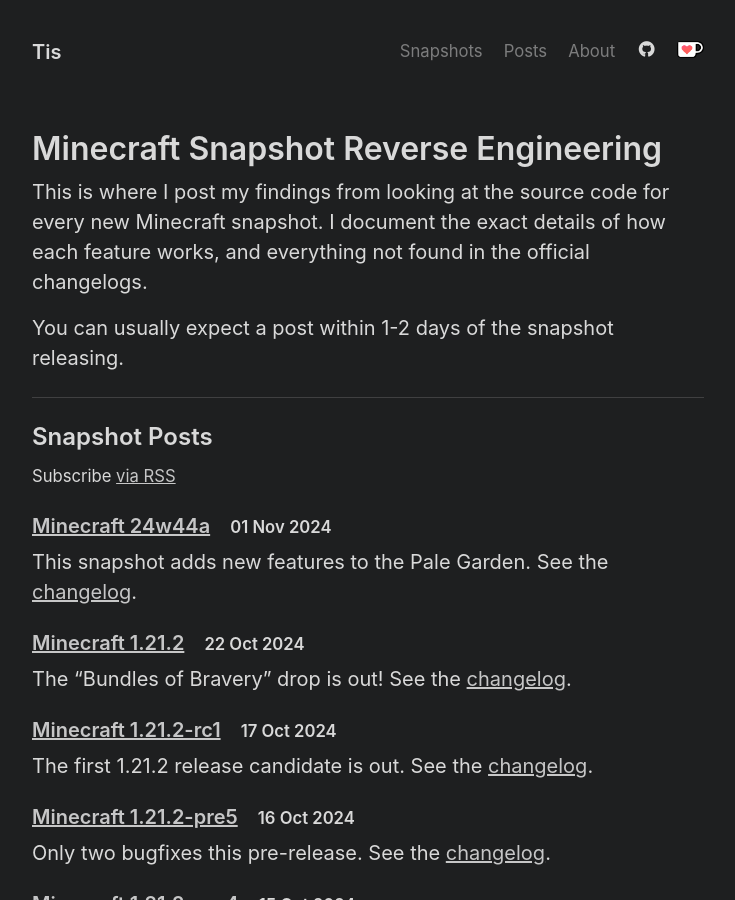
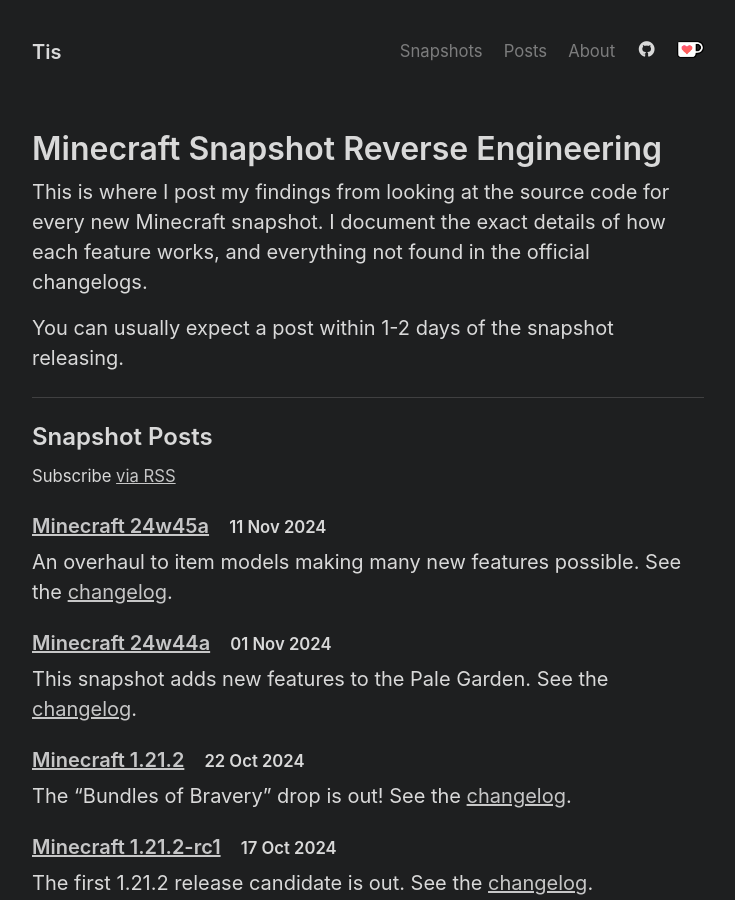
Before and after one commit to Tisawesomeness/tisawesomeness.github.io, a Jekyll site: the page built from snapshots.html, in a window 1280 px wide and 900 px high. Shown: the whole window, without its empty margins (272-1007 px from the left). Built offline with Jekyll 4.4.1, drawn with Linux system fonts in a browser that asks for light colours; comment, search, counter and statistics services are not loaded; a file with an impossible date is left out; some of the changed lines change nothing that is shown.

Commit message:
Add 24w45a

```diff
--- /dev/null
+++ b/snapshots/_posts/2024-11-11-24w45a.md
@@ -0,0 +1,47 @@
+---
+layout: post
+title: "Minecraft 24w45a"
+date: 2024-11-11 01:56:57 -0400
+---
+
+An overhaul to item models making many new features possible. See the [changelog](https://www.minecraft.net/en-us/article/minecraft-snapshot-24w45a).
+
+## Mobs
+
+If two cats or two wolves have compatible collar colors (meaning one dye from one parent and one dye from another parent can be crafted into a third dye), the resulting baby inherits a mix of their colors (according to the output of the crafting recipe). This uses the same mechanics as sheep breeding.
+
+The "Mobs picking up items" section in the changelog lists criteria in order of priority (for example, mobs will compare armor values before comparing toughness values).
+
+## Eyeblossoms
+
+Eyeblossoms emit a `block_change` (frequency 11) vibration when they open or close.
+
+## Structures
+
+Resin Clumps were removed from woodland mansion chests.
+
+The game draws items 1-4 times from the pool containing resin.
+
+| Item        | Count | Weight | Chance\* | Avg Per Chest |
+| ----------- | ----- | ------ | -------- | ------------- |
+| Resin Brick | 1-2   | 50/125 | 53.769%  | 1.714         |
+
+\* Chance is the odds of finding at least one of this item in a single chest
+
+Resin Clumps were removed from the pool containing the below items, making them somewhat more common to obtain:
+- Wheat
+- Bread
+- Coal
+- Redstone Dust
+- Beetroot Seeds
+- Melon Seeds
+- Pumpkin Seeds
+- Iron Ingot
+- Bucket
+- Gold Ingot
+
+## Tags
+
+The `#tall_flowers` block tag was removed, and its contents were added to `#flowers`.
+
+The `#flowers` and `#tall_flowers` item tags were removed, and their contents were added to `#bee_food`.
```
Also changed, not shown: snapshots/_posts/2024-11-01-24w44a.md (line endings or trailing spaces).
